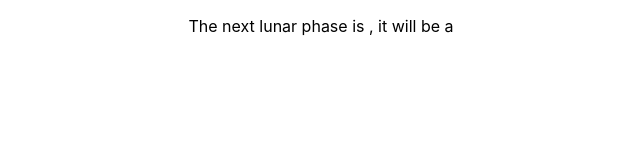
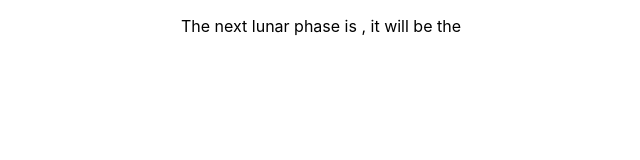
Before and after one commit to Slooowpoke/lunar-calculator, a React (Create React App) app: page / in a window 1280 px wide. Shown: the top 160 px of the page, without its empty margins (319-959 px from the left). Built offline with nearby package versions, Linux system fonts and the light colour scheme; no server answers.

Commit message:
Adjusted presentation of NextPhase component

```diff
--- a/src/components/NextPhase.jsx
+++ b/src/components/NextPhase.jsx
@@ -1,22 +1,18 @@
 import React from "react";
 import PropTypes from "prop-types";
 
-const NextPhase = ({ nextPhaseDate, nextPhaseType }) => {
-  return (
-    <p>
-      {`The next lunar phase is ${nextPhaseDate}, it will be a ${nextPhaseType}`}
-    </p>
-  );
+const NextPhase = ({ date, phase }) => {
+  return <p>{`The next lunar phase is ${date}, it will be the ${phase}`}</p>;
 };
 
 NextPhase.propTypes = {
-  nextPhaseDate: PropTypes.string,
-  nextPhaseType: PropTypes.string
+  date: PropTypes.string,
+  phase: PropTypes.string
 };
 
 NextPhase.defaultProps = {
-  nextPhaseDate: "",
-  nextPhaseType: ""
+  date: "",
+  phase: ""
 };
 
 export default NextPhase;
```
